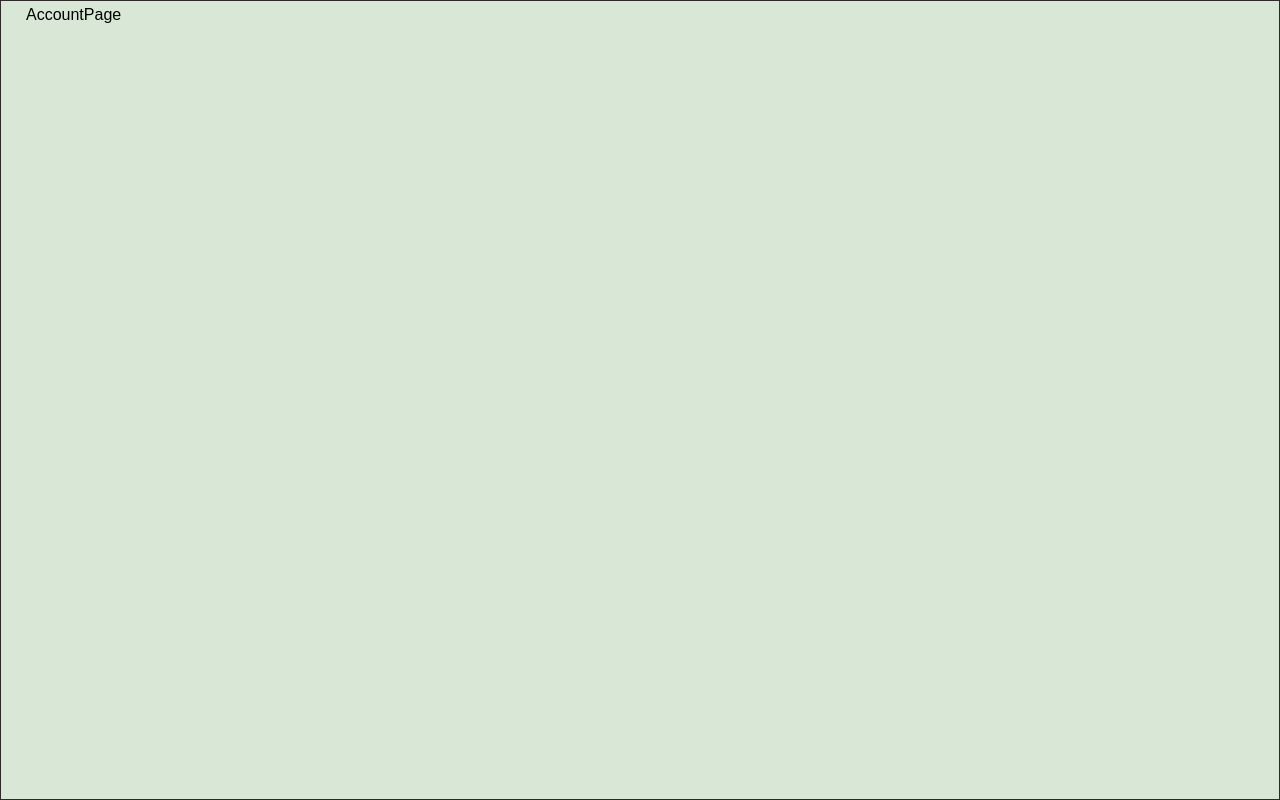
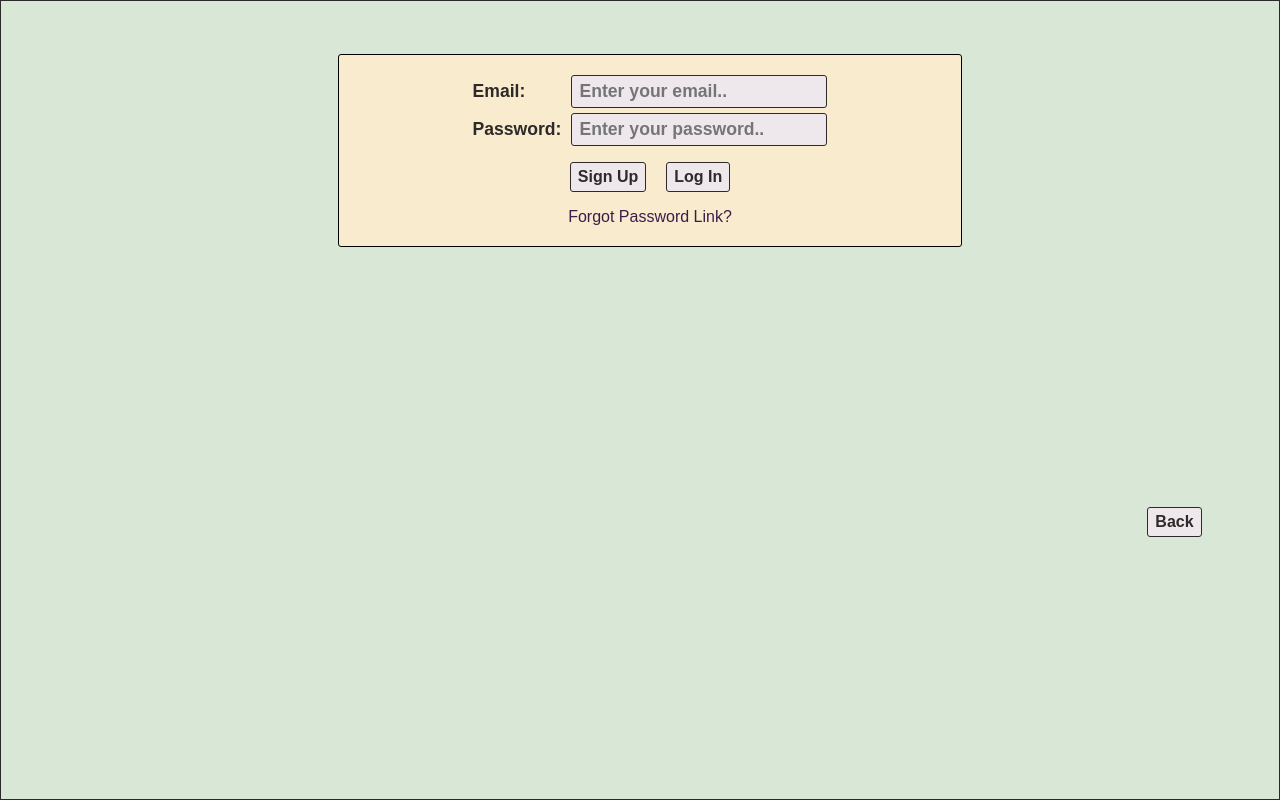
Before and after one commit to fortunatus-png/TimerApp, a React (Vite) app: page /account in a window 1280 px wide. Built offline with nearby package versions, Linux system fonts and the light colour scheme.

Commit message:
add AccountPage(just UI)

```diff
--- /dev/null
+++ b/src/pages/AccountPage.css
@@ -0,0 +1,55 @@
+#accountWrapper {
+    display: flex;
+    justify-content: center;
+    padding-top: 3rem;
+}
+
+#accountContainer {
+    display: flex;
+    flex-direction: column;
+    gap: 6px;
+    align-items: center;
+    border: 1px solid black;
+    width: 50%;
+    padding: 20px 0;
+    border-radius: 3px;
+    background-color: #F8EBCE;
+}
+
+#signUpBtn,
+#logInBtn,
+#backBtn {
+    color: #2D2A29;
+    font-size: 1em;
+    font-weight: bold;
+    border: 1px solid #2D2A29;
+    padding: 5px 7px;
+    border-radius: 3px;
+    background-color: #EEE8ED;
+    cursor: pointer;
+    margin: 10px;
+}
+
+#backBtnContainer {
+    display: flex;
+    justify-content: end;
+    margin:20% 5% 0 0;
+}
+
+.inputTags {
+    display: grid;
+    grid-template-columns: auto 1fr;
+    gap: 5px 10px;
+    align-items: center;
+}
+
+label {
+    color: #2D2A29;
+    font-size: 1.1em;
+    font-weight: bold;
+}
+
+a {
+    text-decoration: none;
+    color: #3C1D49;
+}
--- a/src/pages/AccountPage.jsx
+++ b/src/pages/AccountPage.jsx
@@ -1,5 +1,33 @@
+import './AccountPage.css'
+import { useNavigate } from 'react-router-dom'
+
 function AccountPage() {
-  return <div>AccountPage</div>
+  const navigate = useNavigate();
+
+  return (
+    <>
+      <div id="accountWrapper">
+        <div id="accountContainer">
+          <div className="inputTags">
+            <label htmlFor="email">Email:</label>
+            <input type="email" name="email" placeholder="Enter your email.." />
+            <label htmlFor="password">Password:</label>
+            <input type="password" name="password" placeholder="Enter your password.." />
+          </div>
+          <div>
+            <button id="signUpBtn" type="button">Sign Up</button>
+            <button id="logInBtn" type="button">Log In</button>
+          </div>
+          <div>
+            <a href="#">Forgot Password Link?</a>
+          </div>
+        </div>
+      </div>
+      <div id="backBtnContainer">
+        <button id="backBtn" onClick={() => navigate('/')}>Back</button>
+      </div>
+    </>
+  );
 }
 
-export default AccountPage
+export default AccountPage;
--- a/src/pages/CustomizationPage.css
+++ b/src/pages/CustomizationPage.css
@@ -8,4 +8,5 @@
     width: 40%;
     padding-bottom: 1rem;
     margin: auto;
+    color: #2D2A29;
 }
--- a/src/pages/CustomizationPage.jsx
+++ b/src/pages/CustomizationPage.jsx
@@ -1,9 +1,11 @@
 import { useState } from 'react'
 import './CustomizationPage.css'
 import Header from '../components/Header'
+import { useNavigate } from 'react-router-dom'
 
 function CustomizationPage() {
   const [color, setColor] = useState('#4caf50');
+  const navigate = useNavigate();
 
   return (
     <>
@@ -17,6 +19,9 @@ function CustomizationPage() {
             localStorage.setItem('bgColor', e.target.value);
           }} />
       </div>
+      <div id="backBtnContainer">
+        <button id="backBtn" onClick={() => navigate('/')}>Back</button>
+      </div>
     </>
   );
 }
--- a/src/pages/HistoryPage.css
+++ b/src/pages/HistoryPage.css
@@ -63,6 +63,10 @@ input {
     cursor: pointer;
 }
 
+#backBtn {
+    align-self: flex-end;
+}
+
 .inputContainer {
     display: flex;
     gap: 0.2rem;
--- a/src/pages/HistoryPage.jsx
+++ b/src/pages/HistoryPage.jsx
@@ -1,12 +1,14 @@
 import { useState } from 'react'
 import Header from '../components/Header'
 import './HistoryPage.css'
+import { useNavigate } from 'react-router-dom'
 
 function HistoryPage() {
   const sessions = JSON.parse(localStorage.getItem('sessions') || '[]');
   const [modalOpen, setModalOpen] = useState(false);
   const [subject, setSubject] = useState('');
   const [color, setColor] = useState('#4caf50');
+  const navigate = useNavigate();
 
   function getMinutesForHour(day, hour) {
     return sessions
@@ -27,7 +29,6 @@ function HistoryPage() {
 
   return (
     <>
-      <Header />
       <h3><span>ᐊ</span> April 2026 <span>ᐅ</span></h3>
       <div style={{ display: 'flex', alignItems: 'center' }}>
         {/* Days Label */}
@@ -80,6 +81,7 @@ function HistoryPage() {
             )}
           </div>
         </div>
+        <button id="backBtn" onClick={() => navigate('/')}>Back</button>
       </div>
     </>
   );
--- a/src/pages/SessionPage.jsx
+++ b/src/pages/SessionPage.jsx
@@ -2,12 +2,16 @@ import { useLocation } from 'react-router-dom'
 import { useState, useEffect } from 'react'
 import Header from '../components/Header'
 import './SessionPage.css'
+import { useNavigate } from 'react-router-dom'
+
+
 
 function SessionPage() {
     const location = useLocation();
     const minutes = location.state.minutes;
     const [seconds, setSeconds] = useState(minutes * 60);
     const [isRunning, setIsRunning] = useState(true);
+    const navigate = useNavigate();
 
     useEffect(() => {
         if (seconds <= 0 || !isRunning) return;
@@ -43,7 +47,7 @@ function SessionPage() {
                 <h1 id="timer">{formatTime(seconds)}</h1>
                 <button id="sessionBtn" onClick={() => setIsRunning(!isRunning)}>{isRunning ? '⏸' : '▶'}</button>
             </div>
-            <svg width="150" height="250" viewBox="0 0 150 250" style={{ display: 'block', margin: '190px auto' }}>
+            <svg width="150" height="250" viewBox="0 0 150 250" style={{ display: 'block', margin: '150px auto 50px' }}>
                 {/* Kopf */}
                 <circle cx="75" cy="50" r="25" fill="#F8F7F2" stroke="#003D2B" strokeWidth="2" />
                 {/* Körper */}
@@ -63,6 +67,9 @@ function SessionPage() {
                 {/* Buchmitte */}
                 <line x1="75" y1="115" x2="75" y2="145" stroke="#3C1D49" strokeWidth="1" />
             </svg>
+            <div id="backBtnContainer">
+                <button id="backBtn" onClick={() => navigate('/timer')}>Back</button>
+            </div>
         </>
     );
 }
--- a/src/pages/TimerPage.jsx
+++ b/src/pages/TimerPage.jsx
@@ -28,7 +28,7 @@ function TimerPage() {
         </div>
       </main>
 
-      <svg width="150" height="250" viewBox="0 0 150 250" style={{ display: 'block', margin: '200px auto' }}>
+      <svg width="150" height="250" viewBox="0 0 150 250" style={{ display: 'block', margin: '150px auto' }}>
         {/* Kopf */}
         <circle cx="75" cy="50" r="25" fill="#F8F7F2" stroke="#003D2B" strokeWidth="2" />
         {/* Körper */}
@@ -44,6 +44,9 @@ function TimerPage() {
         {/* Schatten */}
         <ellipse cx="75" cy="230" rx="40" ry="8" fill="#2D2A29" opacity="0.2" />
       </svg>
+      <div id="backBtnContainer">
+        <button id="backBtn" onClick={() => navigate('/')}>Back</button>
+      </div>
     </>
   )
 }
```
Also changed, not shown: src/pages/SessionPage.css (line endings or trailing spaces).
